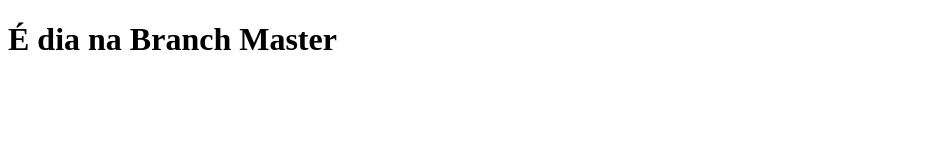
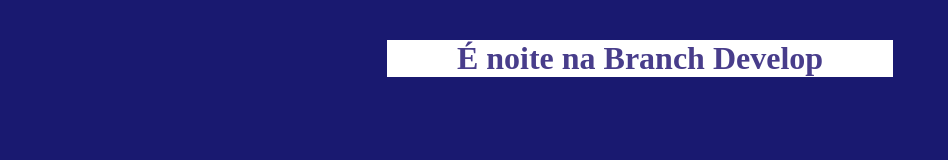
Before and after one commit to Dorkt/Treinamento_Semana1, a plain HTML site: page index.html in a window 1280 px wide. Shown: the whole page, without its empty margins (0-948 px from the left). Drawn offline with Linux system fonts and the light colour scheme.

Commit message:
Branch Develop Iniciada

```diff
--- /dev/null
+++ b/index.css
@@ -0,0 +1,16 @@
+body{
+    background-color: #191970;
+}
+
+h1{
+    text-align: center;
+    color: #483D8B;
+    background-color: #fff;
+    max-width: 40%;
+    margin: 0px auto;
+    margin-top: 40px;
+}
+
+/*h1:hover{
+    color:
+}*/
--- a/index.html
+++ b/index.html
@@ -3,9 +3,10 @@
 <head>
     <meta charset="UTF-8">
     <meta name="viewport" content="width=device-width, initial-scale=1.0">
-    <title>Branch Master</title>
+    <title>Branch Develop</title>
+    <link rel="stylesheet" href="index.css">
 </head>
 <body>
-    <h1>É dia na Branch Master</h1>
+    <h1>É noite na Branch Develop</h1>
 </body>
 </html>
```
